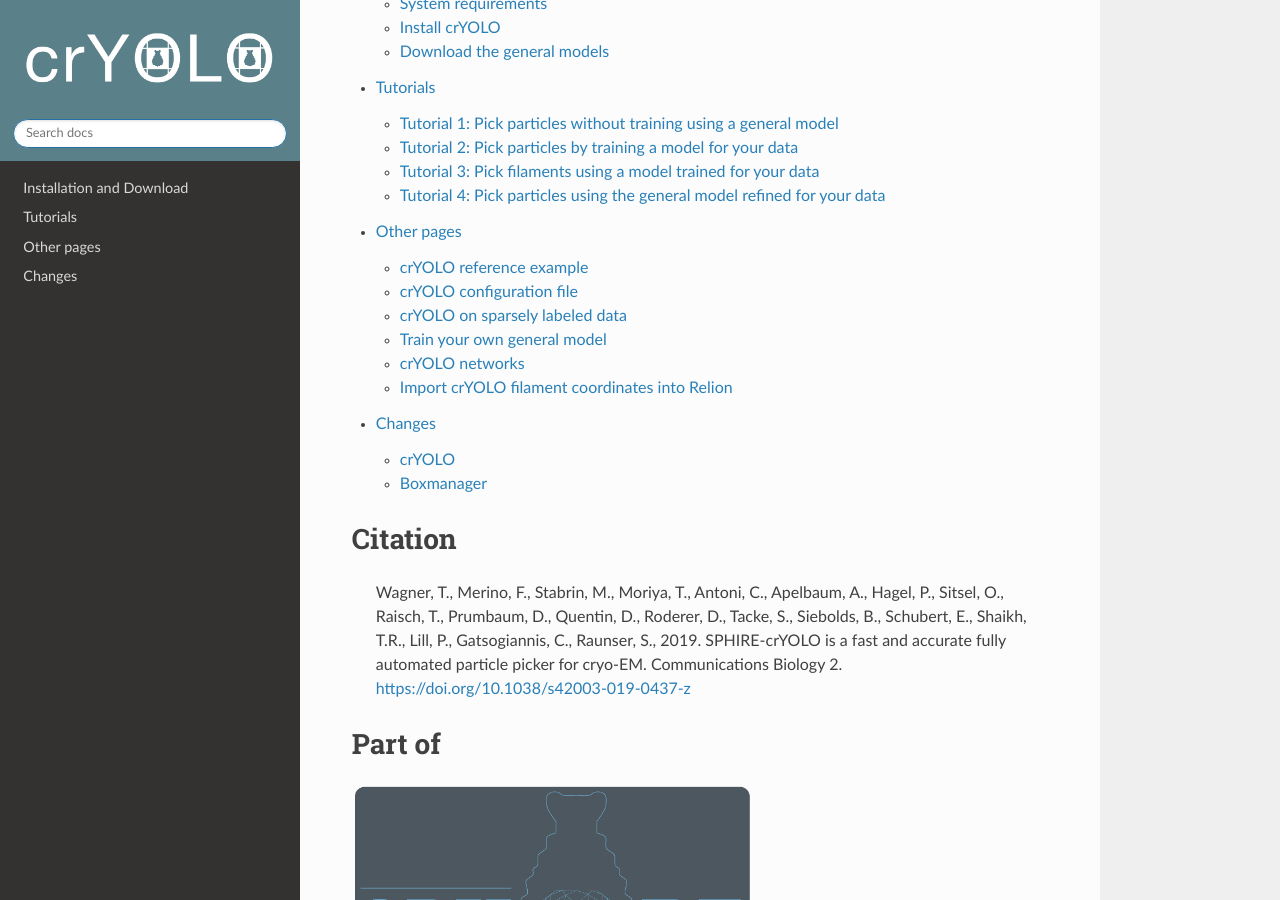
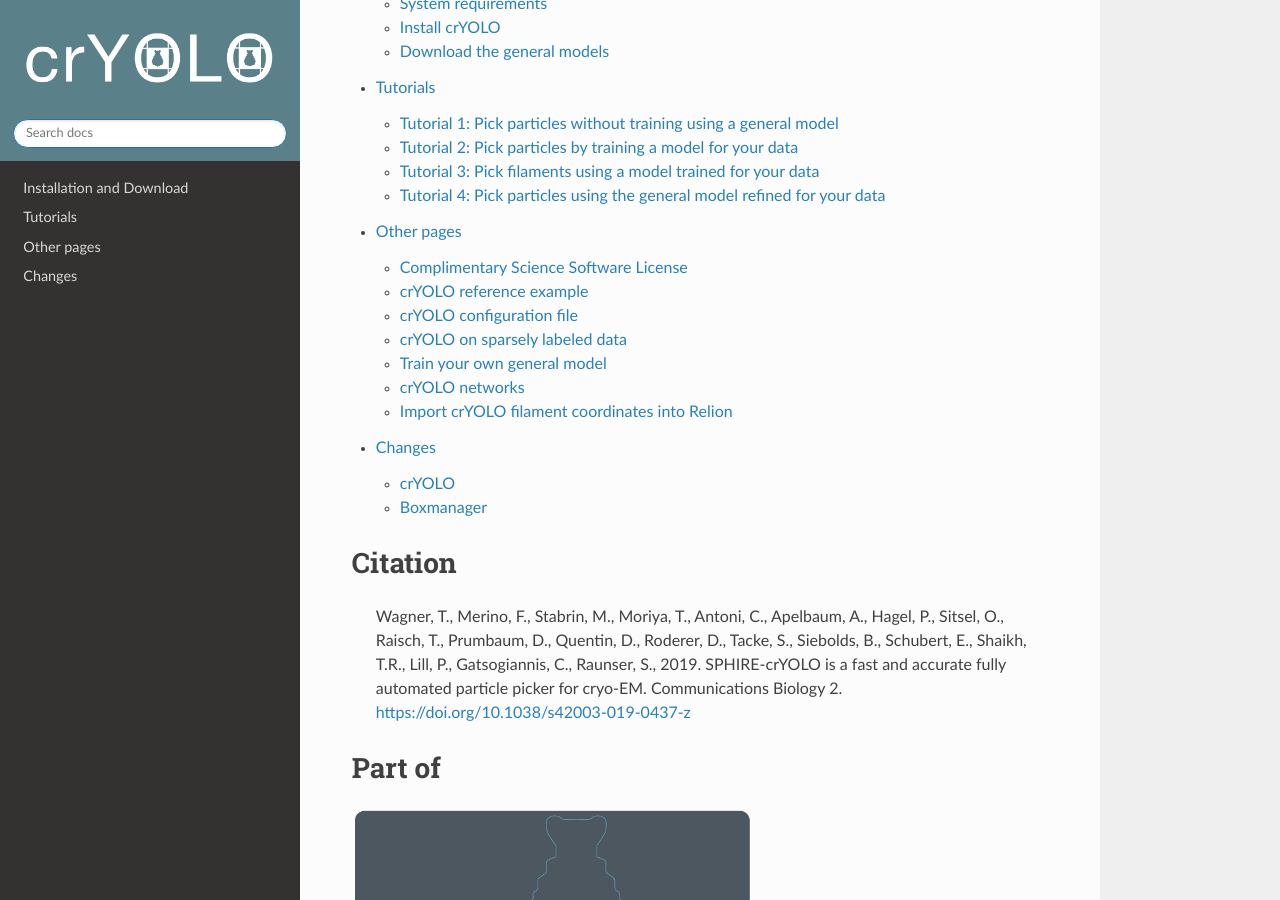
Before and after one commit to MPI-Dortmund/cryolo, a Sphinx documentation site: the page built from source/index.rst, in a window 1280 px wide and 900 px high, scrolled down 890 px. Built offline with Sphinx 7.4.7 and the Read the Docs theme 2.0.0, drawn with Linux system fonts in a browser that asks for light colours.

Commit message:
add license to other pages

```diff
--- a/source/other/other.rst
+++ b/source/other/other.rst
@@ -1,7 +1,8 @@
 Other pages
 ===========
 
-.. _config-file-label:
+.. include:: license.rst
+
 .. include:: ref_example.rst
 
 .. _config-file-label:
```
